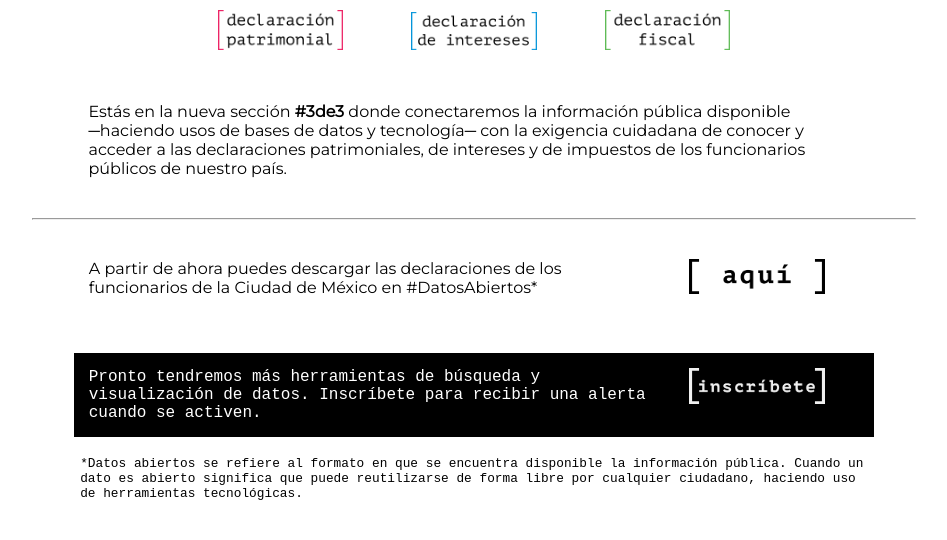
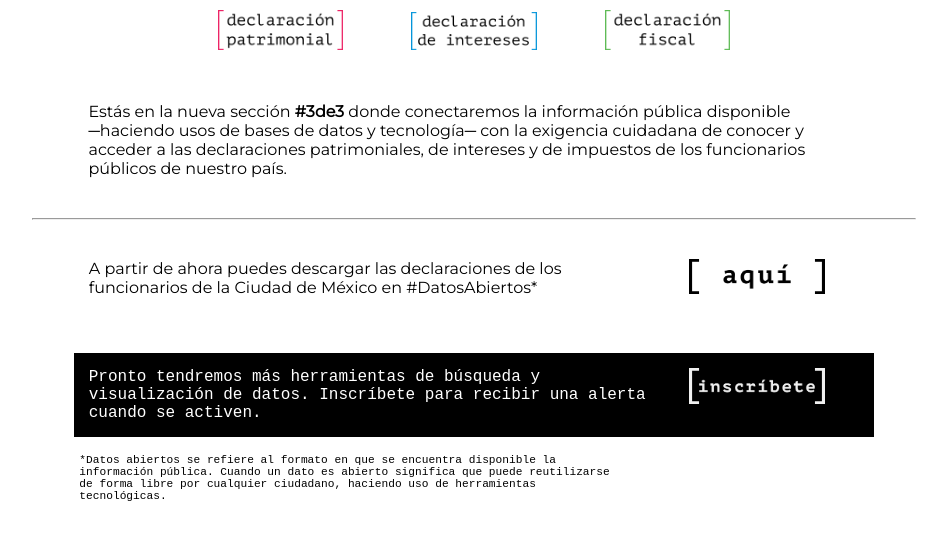
Before and after one commit to basicavisual/landing3de3, a plain HTML site: page index.html in a window 1280 px wide. Shown: the part 214-754 px from the top of the page, without its empty margins (166-1113 px from the left). Drawn offline with Linux system fonts and the light colour scheme; a web font is replaced by a local one.

Commit message:
deleted extra files, right padding to lastbox and changed title

```diff
--- a/css/main.css
+++ b/css/main.css
@@ -66,10 +66,11 @@
   margin: auto;
   width: 63.33%;
   font-family: 'PT Mono', monospace;
-  font-size: .8em;
+  font-size: .7em;
   margin-top: 1em;
   margin-bottom: 1em;
   padding: .5em;
+  padding-right: 20%;
 }
 
 /*Grid system*/
--- a/index.html
+++ b/index.html
@@ -6,7 +6,7 @@
     <meta name="viewport" content="width=device-width, initial-scale=1.0">
     <meta name="description" content="3de3 Datos">
     <meta name="author" content="Ali González">
-    <title>3de3</title>
+    <title>#3de3 [datos]</title>
 
     <link rel="stylesheet" href="css/main.css">
     <link href="https://fonts.googleapis.com/css?family=Montserrat|PT+Mono" rel="stylesheet">
```
Also changed, not shown: public/fiscal.svg (deleted), public/intereses.svg (deleted), public/leftbracket.svg (deleted), public/patrimonial.svg (deleted), public/placebracket.svg (deleted), public/rightbracket.svg (deleted).
